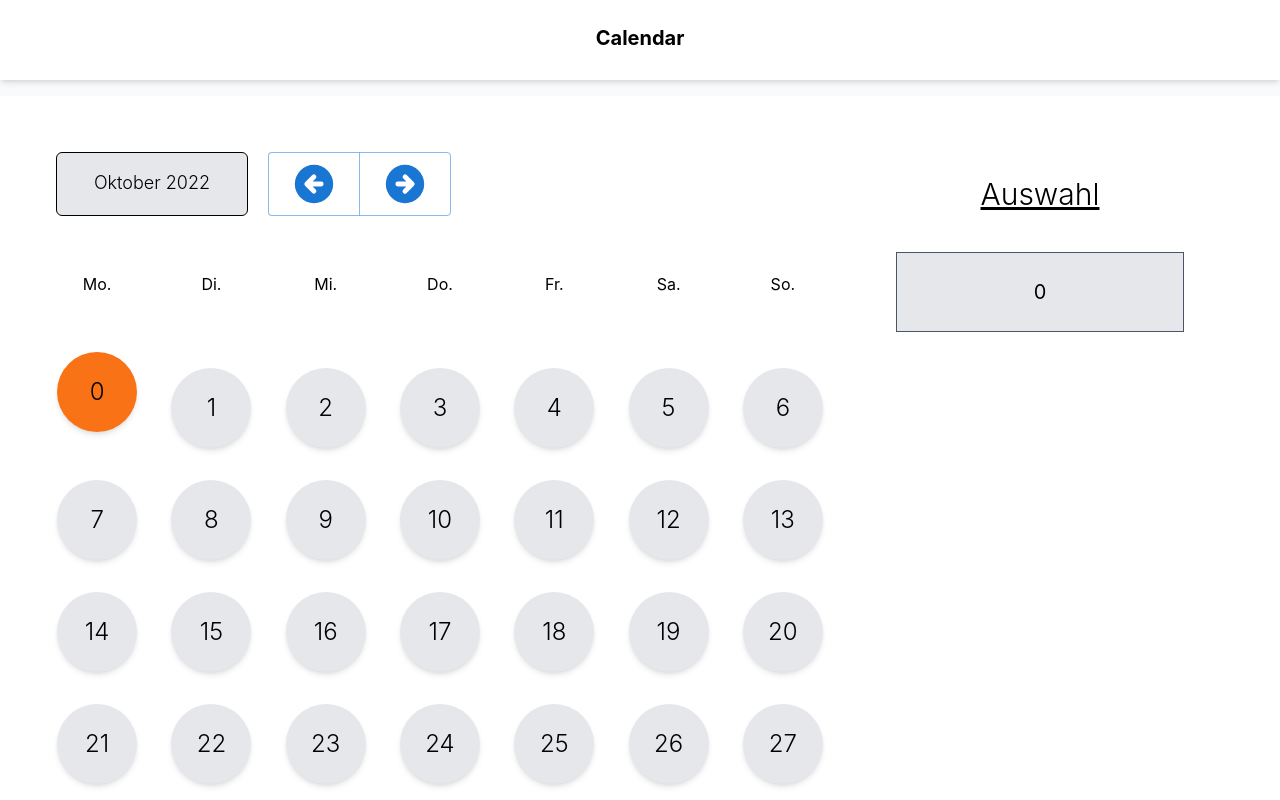
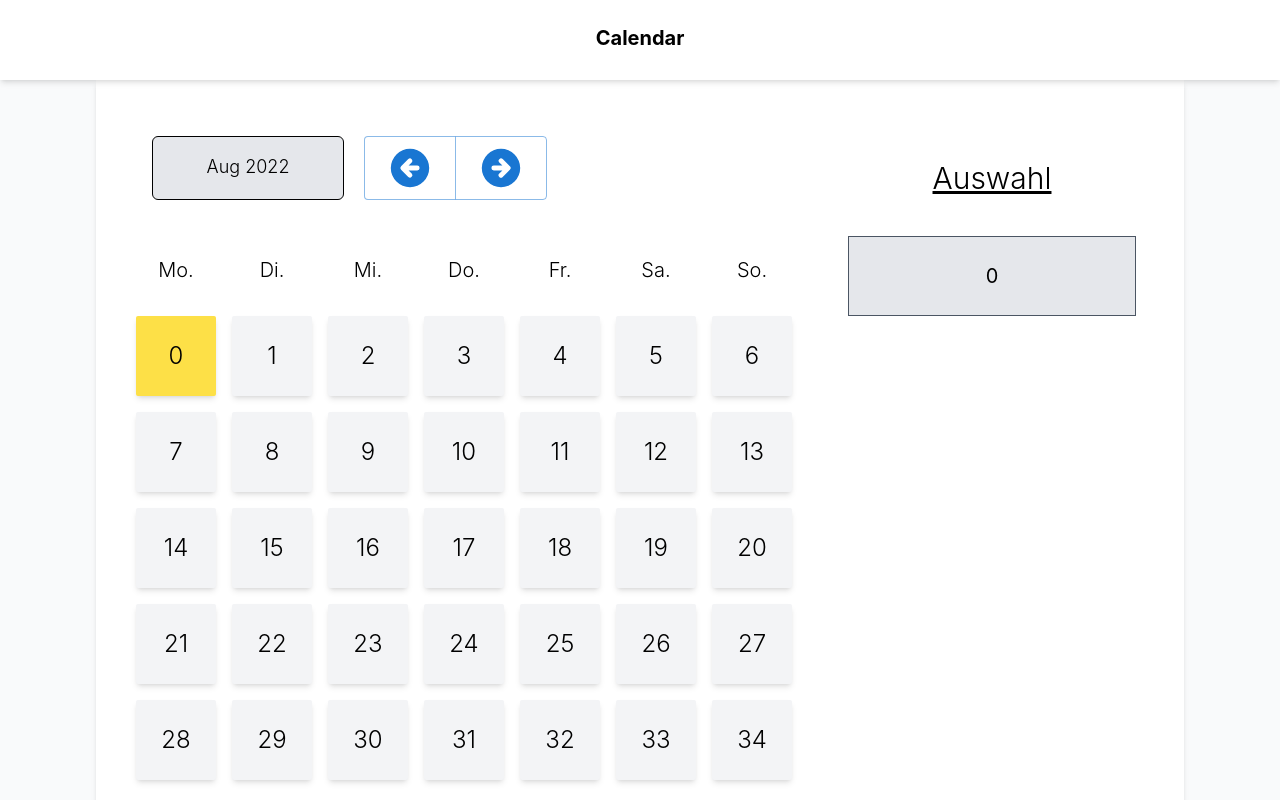
Before and after one commit to SimonHls/DojoSignup, a React (Create React App) app in the folder dojosignup/: page / in a window 1280 px wide. Built offline with nearby package versions, Linux system fonts and the light colour scheme.

Commit message:
changes to calender

```diff
--- a/dojosignup/package.json
+++ b/dojosignup/package.json
@@ -11,6 +11,7 @@
     "@testing-library/react": "^13.3.0",
     "@testing-library/user-event": "^13.5.0",
     "firebase": "^9.9.1",
+    "moment": "^2.29.4",
     "react": "^18.2.0",
     "react-dom": "^18.2.0",
     "react-scripts": "5.0.1",
--- a/dojosignup/src/App.js
+++ b/dojosignup/src/App.js
@@ -14,7 +14,10 @@ function App() {
           <h1 className='relative text-center font-bold text-xl pt-6'>Calendar</h1>
         </div>
 
-        <Calendar />
+        <div className='flex justify-center relative'>
+          <Calendar />
+        </div>
+
 
       </div>
     </RecoilRoot>
--- /dev/null
+++ b/dojosignup/src/atoms/selectedMonthAtom.js
@@ -0,0 +1,6 @@
+import {atom} from 'recoil';
+
+export const selectedMonthAtom = atom({
+    key: "selectedMonthAtom",
+    default: new Date(),
+})
--- a/dojosignup/src/components/Calendar.js
+++ b/dojosignup/src/components/Calendar.js
@@ -1,44 +1,51 @@
 import React from 'react'
-import { ArrowCircleLeftIcon, ArrowCircleRightIcon } from '@heroicons/react/solid'
-import { Button, ButtonGroup } from '@mui/material'
+import { useRecoilState } from 'recoil';
+import { selectedMonthAtom } from '../atoms/selectedMonthAtom';
 import CalendarDay from './CalendarDay'
 import InputSection from './InputSection'
+import MonthPicker from './MonthPicker'
 
 function Calendar() {
 
-  const dayArray = Array.apply(null, {length: 35}).map(Number.call, Number)
-  const dayHeaders = ["Mo.", "Di.", "Mi.", "Do.", "Fr.", "Sa.", "So."]
+
+  const dayHeaders = ["Mo.", "Di.", "Mi.", "Do.", "Fr.", "Sa.", "So."];
+  const [selectedMonth, setSelectedMonth] = useRecoilState(selectedMonthAtom);
+
+  const generateDayArray = () => {
+    var dayArray = Array(35);
+
+    //Gibt de ersten Tag des Monats als Zahl von 1 (Montag) bis 7 (Sonntag)
+    var firstDayOfMoth = getFirstDayOfMonth(
+      selectedMonth.getFullYear(),
+      selectedMonth.getMonth(),
+    ).getDay();
+
+
+    for (let i = 0; i < dayArray.length; i++) {
+      dayArray[i] = i;
+    }
+    return dayArray;
+  }
+
+  const dayArray = generateDayArray();
 
   return (
-    <div className=' min-h-screen min-w-full bg-white shadow-md flex relative p-10 mt-4'>
-      <div className='grid grid-cols-3 min-w-full min-h-full'>
+    <div className=' min-h-screen bg-white shadow-md flex relative p-10'>
+      <div className='grid grid-cols-3 gap-x-12 min-w-fit min-h-full'>
 
-        <div className='col-span-2 min-h-fit min-w-full'>
+        <div className='col-span-2 min-h-fit min-w-fit'>
 
-          <div className='p-4  top-0 left-12 flex justify-start space-x-5'>
-            <div className=' w-48 h-18 border-black border rounded-md bg-gray-200 text-center inline-block align-middle'>
-              <h1 className=' mt-4 font-light text-lg'>Oktober 2022</h1>
-            </div>
-            <ButtonGroup size="large" aria-label="large button group">
-              <Button>
-                <ArrowCircleLeftIcon className=' w-12 h-12'/>
-              </Button>
-              <Button>
-                <ArrowCircleRightIcon className=' w-12 h-12'/>
-              </Button>
-            </ButtonGroup>
-          </div>
+          <MonthPicker className='top-0 left-12'/>
 
-          <div className='mt-10 grid grid-cols-7 auto-cols-auto place-items-center'>
-            {dayHeaders.map((dayHeader) => (
-              <h1>{dayHeader}</h1>
+          <div className='mt-10 grid grid-cols-7 gap-4 place-items-center'>
+            {dayHeaders.map((dayHeader, index) => (
+              <h1 className=' mb-4 font-light text-xl' key={index}> {dayHeader} </h1>
             ))}
-          </div>
 
-          <div className='mt-10 grid grid-cols-7 space-y-8 place-items-center'>
             {dayArray.map((day, index) => (
               <CalendarDay day={day} key={index}/>
             ))}
+
           </div>
 
         </div>
@@ -51,3 +58,7 @@ function Calendar() {
 }
 
 export default Calendar
+
+function getFirstDayOfMonth(year, month) {
+  return new Date(year, month, 1);
+}
--- a/dojosignup/src/components/CalendarDay.js
+++ b/dojosignup/src/components/CalendarDay.js
@@ -25,9 +25,9 @@ function CalendarDay(props) {
 
 
   return (
-    <div className={`w-20 h-20 rounded-full flex justify-center shadow-md
+    <div className={`w-20 h-20 rounded-sm flex justify-center shadow-md
           hover:cursor-pointer transition ease-in
-          ${isSelected ? 'bg-orange-500' : 'bg-gray-200'}`}
+          ${isSelected ? 'bg-yellow-300' : 'bg-gray-100 hover:bg-gray-200 hover:shadow-lg'}`}
           onClick={handleDayClick}>
       <h1 className='m-auto font-light text-2xl'> {props.day} </h1>
     </div>
--- /dev/null
+++ b/dojosignup/src/components/MonthPicker.js
@@ -0,0 +1,40 @@
+import React from 'react'
+import Moment from 'moment';
+import { ArrowCircleLeftIcon, ArrowCircleRightIcon } from '@heroicons/react/solid'
+import { Button, ButtonGroup } from '@mui/material'
+import { useRecoilState } from 'recoil'
+import { selectedMonthAtom } from '../atoms/selectedMonthAtom'
+
+function MonthPicker() {
+
+  const [selectedMonth, setSelectedMonth] = useRecoilState(selectedMonthAtom)
+
+  const handleNextMonth = () => {
+    var newDate = new Date(selectedMonth.setMonth(selectedMonth.getMonth()+1));
+    setSelectedMonth(newDate);
+  }
+
+  const handlePrevMonth = () => {
+    var newDate = new Date(selectedMonth.setMonth(selectedMonth.getMonth()-1));
+    setSelectedMonth(newDate);
+  }
+
+
+  return (
+    <div className='p-4 flex justify-start space-x-5'>
+      <div className=' w-48 h-18 border-black border rounded-md bg-gray-200 text-center inline-block align-middle'>
+        <h1 className=' mt-4 font-light text-lg'> { Moment(selectedMonth).format('MMM YYYY') } </h1>
+      </div>
+      <ButtonGroup size="large" aria-label="large button group">
+        <Button>
+          <ArrowCircleLeftIcon className=' w-12 h-12' onClick={handlePrevMonth}/>
+        </Button>
+        <Button>
+          <ArrowCircleRightIcon className=' w-12 h-12' onClick={handleNextMonth}/>
+        </Button>
+      </ButtonGroup>
+    </div>
+  )
+}
+
+export default MonthPicker
```
Also changed, not shown: 1 other file (tests, documents, lock files or other folders).
